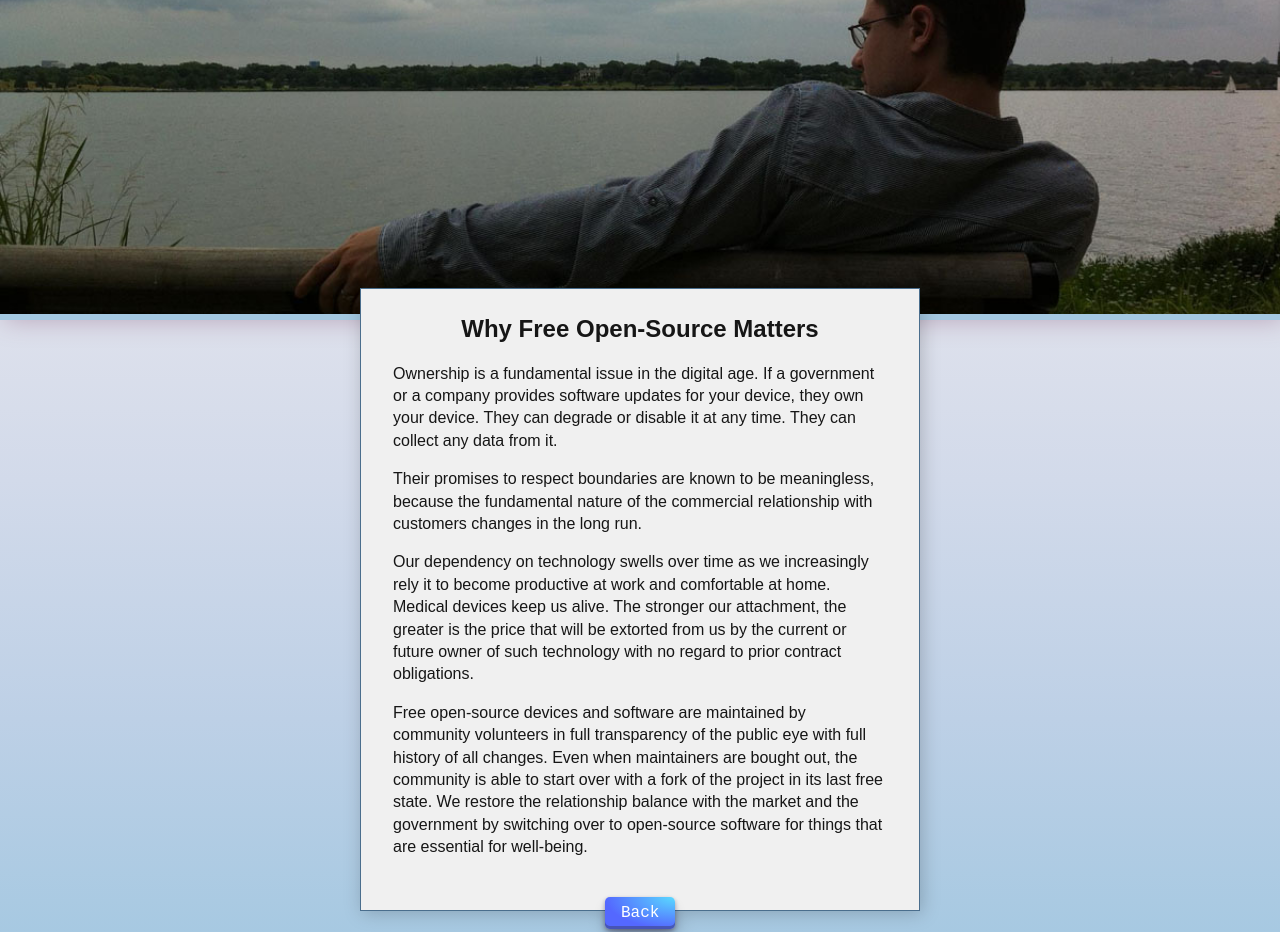
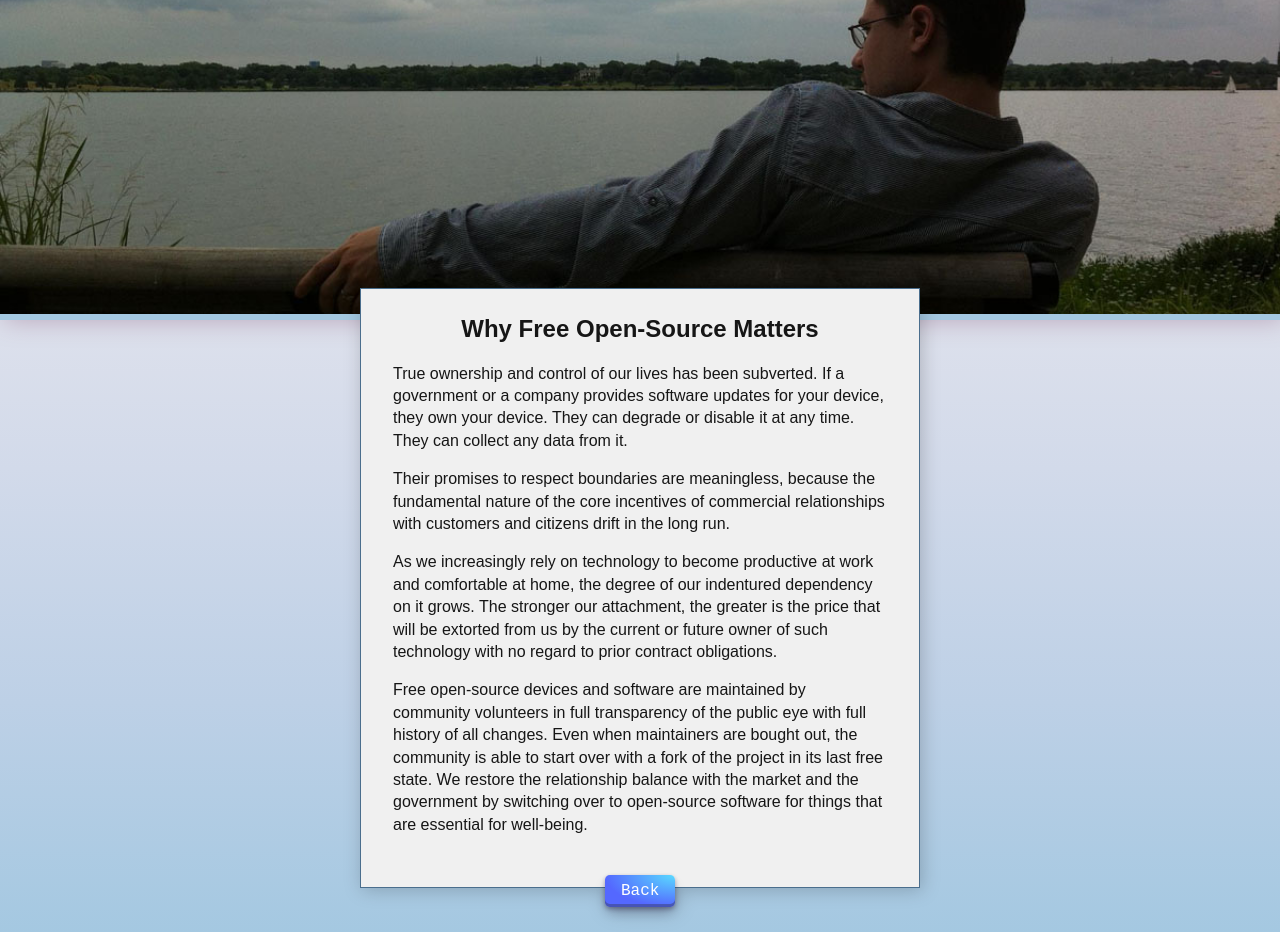
Before and after one commit to dkotik/dkotik.com, an Astro site: page /why in a window 1280 px wide. Shown: the top 932 px of the page. Built offline with nearby package versions, Linux system fonts and the light colour scheme; Astro itself is replaced by a stand-in of ours.

Commit message:
edit "why FOSS" article

```diff
--- a/src/pages/why.astro
+++ b/src/pages/why.astro
@@ -12,24 +12,24 @@ import Default from "../layouts/Default.astro";
   <h1>Why Free Open-Source Matters</h1>
 
   <p>
-    Ownership is a fundamental issue in the digital age. If a government or a
-    company provides software updates for your device, they own your device.
-    They can degrade or disable it at any time. They can collect any data from
-    it.
+    True ownership and control of our lives has been subverted. If a government
+    or a company provides software updates for your device, they own your
+    device. They can degrade or disable it at any time. They can collect any
+    data from it.
   </p>
 
   <p>
-    Their promises to respect boundaries are known to be meaningless, because
-    the fundamental nature of the commercial relationship with customers changes
-    in the long run.
+    Their promises to respect boundaries are meaningless, because the
+    fundamental nature of the core incentives of commercial relationships with
+    customers and citizens drift in the long run.
   </p>
 
   <p>
-    Our dependency on technology swells over time as we increasingly rely it to
-    become productive at work and comfortable at home. Medical devices keep us
-    alive. The stronger our attachment, the greater is the price that will be
-    extorted from us by the current or future owner of such technology with no
-    regard to prior contract obligations.
+    As we increasingly rely on technology to become productive at work and
+    comfortable at home, the degree of our indentured dependency on it grows.
+    The stronger our attachment, the greater is the price that will be extorted
+    from us by the current or future owner of such technology with no regard to
+    prior contract obligations.
   </p>
 
   <p>
```
